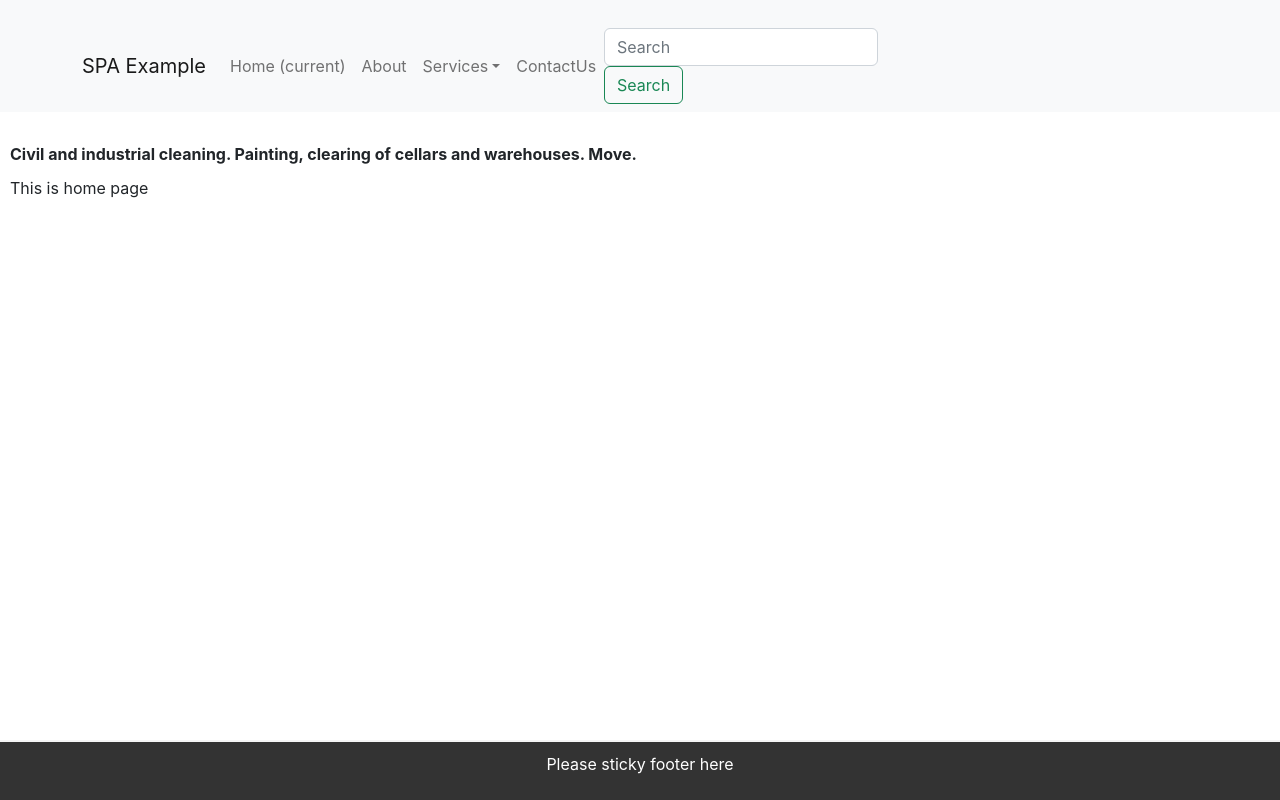
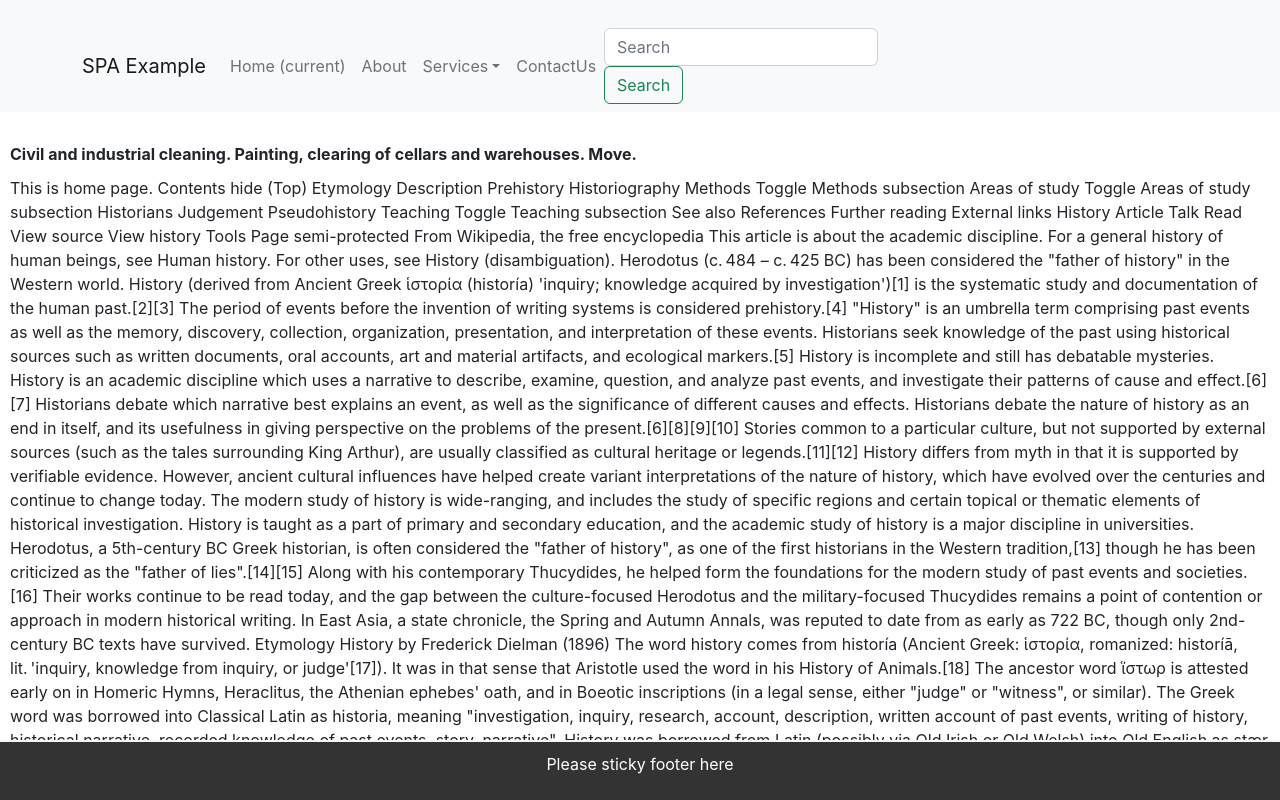
Before and after one commit to MdJunayedurRahman/FirstProjectItaly, a React (Create React App) app: page / in a window 1280 px wide. Shown: the top 800 px of the page. Built offline with nearby package versions, Linux system fonts and the light colour scheme.

Commit message:
style changed

```diff
--- a/src/App.css
+++ b/src/App.css
@@ -4,6 +4,7 @@
 .container-fluid {
   width: 100%;
   padding-left: 10px;
+  padding-bottom: 65px;
   margin-top: 10px;
   justify-content: flex-start;
   justify-items: flex-start;
--- a/src/components/Home.js
+++ b/src/components/Home.js
@@ -3,7 +3,72 @@ import React from 'react';
 export default function Home () {
     return (
         <div class="container-fluid">
-           This is home page
+           This is home page.
+
+           Contents hide
+(Top)
+Etymology
+Description
+Prehistory
+Historiography
+Methods
+Toggle Methods subsection
+Areas of study
+Toggle Areas of study subsection
+Historians
+Judgement
+Pseudohistory
+Teaching
+Toggle Teaching subsection
+See also
+References
+Further reading
+External links
+History
+
+Article
+Talk
+Read
+View source
+View history
+
+Tools
+Page semi-protected
+From Wikipedia, the free encyclopedia
+This article is about the academic discipline. For a general history of human beings, see Human history. For other uses, see History (disambiguation).
+
+Herodotus (c. 484 – c. 425 BC) has been considered the "father of history" in the Western world.
+History (derived from Ancient Greek ἱστορία (historía) 'inquiry; knowledge acquired by investigation')[1] is the systematic study and documentation of the human past.[2][3]
+
+The period of events before the invention of writing systems is considered prehistory.[4] "History" is an umbrella term comprising past events as well as the memory, discovery, collection, organization, presentation, and interpretation of these events. Historians seek knowledge of the past using historical sources such as written documents, oral accounts, art and material artifacts, and ecological markers.[5] History is incomplete and still has debatable mysteries.
+
+History is an academic discipline which uses a narrative to describe, examine, question, and analyze past events, and investigate their patterns of cause and effect.[6][7] Historians debate which narrative best explains an event, as well as the significance of different causes and effects. Historians debate the nature of history as an end in itself, and its usefulness in giving perspective on the problems of the present.[6][8][9][10]
+
+Stories common to a particular culture, but not supported by external sources (such as the tales surrounding King Arthur), are usually classified as cultural heritage or legends.[11][12] History differs from myth in that it is supported by verifiable evidence. However, ancient cultural influences have helped create variant interpretations of the nature of history, which have evolved over the centuries and continue to change today. The modern study of history is wide-ranging, and includes the study of specific regions and certain topical or thematic elements of historical investigation. History is taught as a part of primary and secondary education, and the academic study of history is a major discipline in universities.
+
+Herodotus, a 5th-century BC Greek historian, is often considered the "father of history", as one of the first historians in the Western tradition,[13] though he has been criticized as the "father of lies".[14][15] Along with his contemporary Thucydides, he helped form the foundations for the modern study of past events and societies.[16] Their works continue to be read today, and the gap between the culture-focused Herodotus and the military-focused Thucydides remains a point of contention or approach in modern historical writing. In East Asia, a state chronicle, the Spring and Autumn Annals, was reputed to date from as early as 722 BC, though only 2nd-century BC texts have survived.
+
+Etymology
+
+History by Frederick Dielman (1896)
+The word history comes from historía (Ancient Greek: ἱστορία, romanized: historíā, lit. 'inquiry, knowledge from inquiry, or judge'[17]). It was in that sense that Aristotle used the word in his History of Animals.[18] The ancestor word ἵστωρ is attested early on in Homeric Hymns, Heraclitus, the Athenian ephebes' oath, and in Boeotic inscriptions (in a legal sense, either "judge" or "witness", or similar). The Greek word was borrowed into Classical Latin as historia, meaning "investigation, inquiry, research, account, description, written account of past events, writing of history, historical narrative, recorded knowledge of past events, story, narrative". History was borrowed from Latin (possibly via Old Irish or Old Welsh) into Old English as stær ("history, narrative, story"), but this word fell out of use in the late Old English period.[19] Meanwhile, as Latin became Old French (and Anglo-Norman), historia developed into forms such as istorie, estoire, and historie, with new developments in the meaning: "account of the events of a person's life (beginning of the 12th century), chronicle, account of events as relevant to a group of people or people in general (1155), dramatic or pictorial representation of historical events (c. 1240), body of knowledge relative to human evolution, science (c. 1265), narrative of real or imaginary events, story (c. 1462)".[19]
+
+It was from Anglo-Norman that history was brought into Middle English, and it has persisted. It appears in the 13th-century Ancrene Wisse, but seems to have become a common word in the late 14th century, with an early attestation appearing in John Gower's Confessio Amantis of the 1390s (VI.1383): "I finde in a bok compiled | To this matiere an old histoire, | The which comth nou to mi memoire". In Middle English, the meaning of history was "story" in general. The restriction to the meaning "the branch of knowledge that deals with past events; the formal record or study of past events, esp. human affairs" arose in the mid-15th century.[19] With the Renaissance, older senses of the word were revived, and it was in the Greek sense that Francis Bacon used the term in the late 16th century, when he wrote about natural history. For him, historia was "the knowledge of objects determined by space and time", that sort of knowledge provided by memory (while science was provided by reason, and poetry was provided by fantasy).[20]
+
+In an expression of the linguistic synthetic vs. analytic/isolating dichotomy, English like Chinese (史 vs. 诌) now designates separate words for human history and storytelling in general. In modern German, French, and most Germanic and Romance languages, which are solidly synthetic and highly inflected, the same word is still used to mean both "history" and "story". Historian in the sense of a "researcher of history" is attested from 1531. In all European languages, the substantive history is still used to mean both "what happened with men", and "the scholarly study of the happened", the latter sense sometimes distinguished with a capital letter, or the word historiography.[18][further explanation needed] The adjective historical is attested from 1661, and historic from 1669.[21]
+
+Description
+
+The title page to The Historians' History of the World
+Historians write in the context of their own time, and with due regard to the current dominant ideas of how to interpret the past, and sometimes write to provide lessons for their own society. In the words of Benedetto Croce, "All history is contemporary history". History is facilitated by the formation of a "true discourse of past" through the production of narrative and analysis of past events relating to the human race.[22] The modern discipline of history is dedicated to the institutional production of this discourse.
+
+All events that are remembered and preserved in some authentic form constitute the historical record.[23] The task of historical discourse is to identify the sources which can most usefully contribute to the production of accurate accounts of past. Therefore, the constitution of the historian's archive is a result of circumscribing a more general archive by invalidating the usage of certain texts and documents (by falsifying their claims to represent the "true past"). Part of the historian's role is to skillfully and objectively use the many sources from the past, most often found in the archives. The process of creating a narrative inevitably generates debate, as historians remember or emphasize different events of the past.[24]
+
+The study of history has sometimes been classified as part of the humanities, other times part of the social sciences.[25] It can be seen as a bridge between those two broad areas, incorporating methodologies from both. Some historians strongly support one or the other classification.[26] In the 20th century the Annales school revolutionized the study of history, by using such outside disciplines as economics, sociology, and geography in the study of global history.[27]
+
+Traditionally, historians have recorded events of the past, either in writing or by passing on an oral tradition, and attempted to answer historical questions through the study of written documents and oral accounts. From the beginning, historians have used such sources as monuments, inscriptions, and pictures. In general, the sources of historical knowledge can be separated into three categories: what is written, what is said, and what is physically preserved, and historians often consult all three.[28] But writing is the marker that separates history from what comes before.
+
+Archaeology is especially helpful in unearthing buried sites and objects, which contribute to the study of history. Archeological finds rarely stand
         </div>
     )
 }
```
